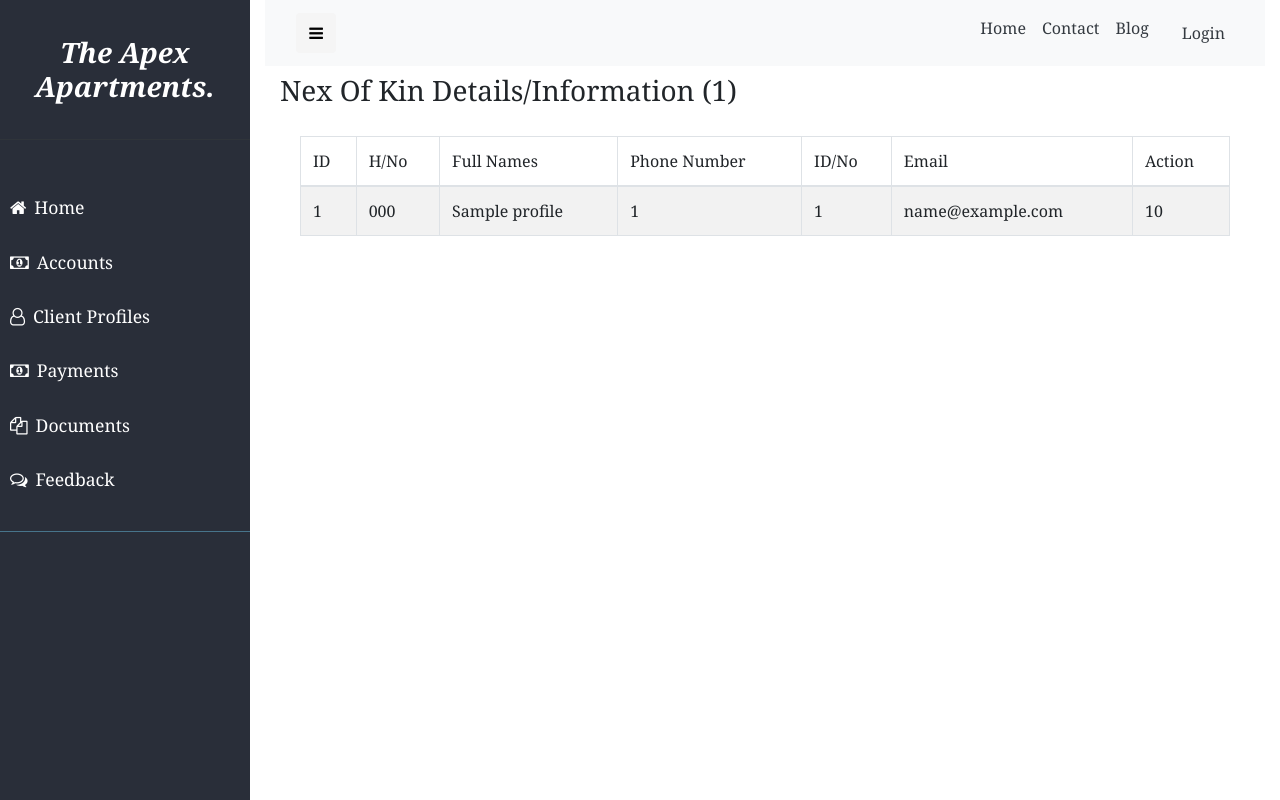
After one commit to LarryNgugi/Real-Estate-Management-System, a Django app: template apex/templates/apex/admin/NextOfKin.html in a window 1280 px wide. The commit adds this page. Run offline with Django 3.2, Linux system fonts and the light colour scheme; the template is opened without the code that fills it: values that come from a table or form of the project are taken from there, others are empty; tables that the repository leaves empty hold one stand-in row (values such as "Sample post"); parts of the project's set-up code (start-up, migrations or seed data) failed here and were passed over; some libraries are stand-ins or nearby versions.

Commit message:
Working on update profile

```diff
--- a/apex/models.py
+++ b/apex/models.py
@@ -9,6 +9,7 @@
 class NextOfKin(models.Model):
     name = models.CharField(max_length=100, blank=False, null=True)
     email = models.EmailField(max_length=100, blank=True, null=True)
+    id_number = models.IntegerField(blank=False, null=True)
     house_number = models.CharField(max_length=10, blank=False, null=False)
     phone_number = models.IntegerField(blank=True, null=True)
     created_at = models.DateTimeField(auto_now_add=True)
--- /dev/null
+++ b/apex/templates/apex/admin/NextOfKin.html
@@ -0,0 +1,80 @@
+{% extends 'apex/admin/layouts/admin-base.html' %}
+
+{% load static %}
+
+{% block 'content' %}
+
+<div class="container-fluid">
+
+    <div class="col-lg-12 col-md-12 col-sm-12">
+
+            <div class="row">
+                <h3 class="mt-2 "> Nex Of Kin Details/Information ({{ nextofkin_list|length }}) </h3>
+
+            </div>
+
+        <div class="row justify-content-right">
+
+            <div class="card-body">
+
+                <table class="table table-striped table-bordered">
+
+                    <thead>
+                        <tr>
+
+                        <td>ID</td>
+                        <td>H/No</td>
+                        <td>Full Names</td>
+                        <td>Phone Number</td>
+                        <td>ID/No</td>
+                        <td>Email</td>
+                        <td>Action</td>
+
+
+                        </tr>
+                    </thead>
+
+                    <tbody>
+
+                    {% for nextofkin in nextofkin_list %}
+
+                    <tr>
+                        <td>{{nextofkin.id}}</td>
+                        <td>{{nextofkin.house_number}}</td>
+                        <td>{{nextofkin.name}}</td>
+                        <td>{{nextofkin.phone_number}}</td>
+                        <td>{{nextofkin.id_number}}</td>
+                        <td>{{nextofkin.email }}</td>
+                        <td>{{nextofkin.amount}}</td>
+{#                        <td>#}
+{#                            <a href="{% url 'update_nextofkin' nextofkin.id %}" title="View Tenant" class="btn btn-success btn-sm">#}
+{#                                <i class="fa fa-eye" aria-hidden="true"></i>#}
+{#                            </a>#}
+{#                        </td>#}
+
+                    </tr>
+
+                    {% endfor %}
+
+
+
+                    </tbody>
+
+                </table>
+            </div>
+
+
+        </div>
+
+    </div>
+</div>
+
+
+
+{% endblock %}
+
+{% block 'scripts' %}
+
+<!-- remained empty -->
+
+{% endblock 'scripts' %}
--- a/apex/templates/apex/admin/profile_form.html
+++ b/apex/templates/apex/admin/profile_form.html
@@ -57,7 +57,7 @@
 
             <div class="card-body">
 
-                <form action=" {% url 'save_form' %} " method="POST" >
+                <form action=" {% url 'nextOfKin_form' %} " method="POST" >
                     {% csrf_token %}
 
                     {% for hidden in form.hidden_fields %}
@@ -80,7 +80,6 @@
                 </form>
 
 
-
             </div>
 
         </div>
--- a/apex/urls.py
+++ b/apex/urls.py
@@ -25,8 +25,10 @@
     path('delete/feedback <id>', views.deleteFeedback, name='delete_feedback'),
     path('profile', views.profile, name='profile'),
     path('create/profile', views.saveProfile, name='save_form'),
+    path('create/profile', views.saveNextOfKin, name='nextOfKin_form'),
     # path('delete/profile <id>', views.deleteProfile, name='delete_profile')
     path('update/profile/<pk>', ProfileUpdate.as_view(), name='update_profile')
+
 
 ]
 
```
Also changed, not shown: apex/forms.py (+23 -6 lines), apex/templates/apex/admin/update.html (+2 -11 lines), apex/views.py (+35 -5 lines), apex/migrations/0002_auto_20211028_0138.py (added), apex/migrations/0003_nextofkin_id_number.py (added).
